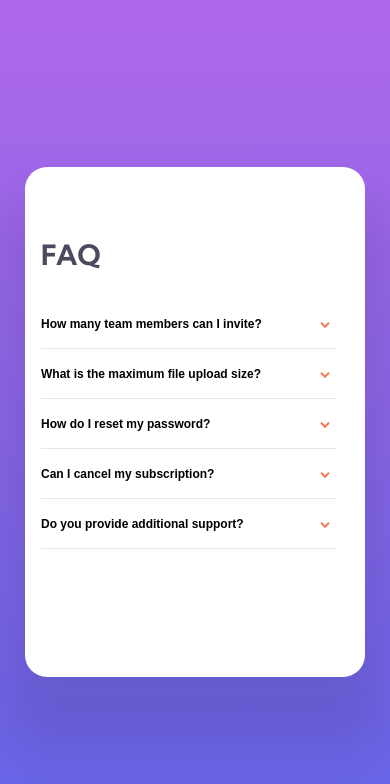
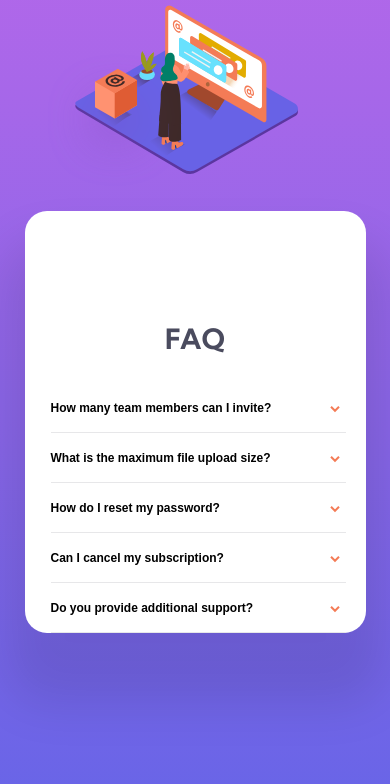
Before and after one commit to CodedByDom/faq-accordian, a plain HTML site: page index.html in a window 390 px wide. Drawn offline with Linux system fonts and the light colour scheme.

Commit message:
mobile design add

```diff
--- a/index.html
+++ b/index.html
@@ -30,6 +30,9 @@
       <div class="faq-questions">
         <div class="faq-title">FAQ</div>
         <div class="questions">
+          <div class="mobile-bg">
+            <img class="woman-online-mobile" src="./images/illustration-woman-online-mobile.svg" alt="woman-online-mobile"/>
+          </div>
           <button class="accordion">How many team members can I invite? <img src="./images/icon-arrow-down.svg" alt="icon-arrow-down"></button>
           <div class="panel">
             <p>You can invite up to 2 additional users on the Free plan. There is no limit on
--- a/styles/style.css
+++ b/styles/style.css
@@ -11,7 +11,7 @@ body{
 
 .container {
     background: linear-gradient(hsl(273, 75%, 66%), hsl(240, 73%, 65%));
-    height: 100vh;
+    min-height: 100vh;
     display: flex;
     justify-content: center;
     align-items: center;
@@ -131,6 +131,10 @@ body{
 .panel p{
     margin-right: 0;
 }
+
+.woman-online-mobile{
+    display: none;
+}
 /* animations  */
 
 @keyframes fade-in-box{
@@ -180,6 +184,7 @@ body{
     .faq-content{
         margin-left: 25px;
         margin-right: 25px;
+        height: 68%;
     }
     .content-img{
         width: 0%;
@@ -191,10 +196,28 @@ body{
 
     .accordion{
         width: 295px;
+        margin-left: 10px;
+        margin-right: 20px;
     }
 
     .panel{
         margin-right: 20px;
+        margin-left: 16px;
+    }
+
+    .woman-online-mobile{
+        position: absolute;
+        top: 5px;
+        left: 48px;
+        display: block;
+        width: 250px;
+        /* margin: 0 auto; */
+    }
+
+    .faq-title{
+        margin-top: 110px;
+        margin-right: 16px;
+        text-align: center;
     }
 
 }
```
